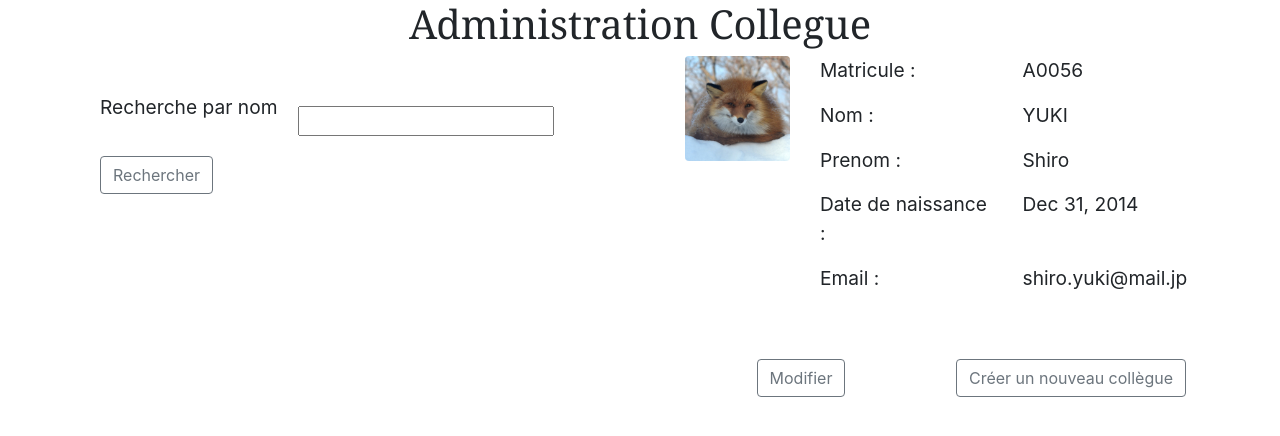
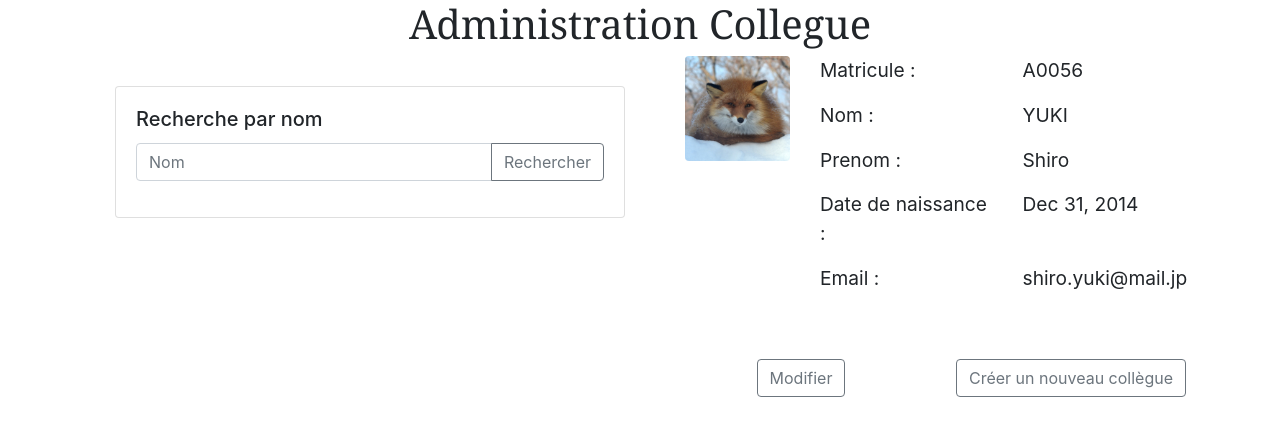
Before and after one commit to Gaelleb22/collegues-front, an Angular app: page / in a window 1280 px wide. Shown: the top 436 px of the page. Built offline with nearby package versions, Linux system fonts and the light colour scheme.

Commit message:
TP collegue 3 - partie 2

```diff
--- a/src/app/recherche-par-nom/recherche-par-nom.component.html
+++ b/src/app/recherche-par-nom/recherche-par-nom.component.html
@@ -1,11 +1,18 @@
-<div class="row" style="align-items: center;">
-  <label for="recherche" style="font-size: larger; margin-right: 20px;">Recherche par nom</label>
-  <input type="text" id="recherche" name="recherche" style="margin-right: 20px; margin-top: 20px;">
-  <button class="btn btn-outline-secondary mr-2" (click)="rechercher()" style="margin-top: 20px;">Rechercher</button>
+<div class="card">
+  <div class="card-body">
+    <h5 class="card-title">Recherche par nom</h5>
+    <div class="input-group mb-3">
+      <input type="text" class="form-control" placeholder="Nom" aria-label="Nom" aria-describedby="button-addon2">
+      <div class="input-group-append">
+        <button class="btn btn-outline-secondary" type="button" id="button-addon2" (click)="rechercher()">Rechercher</button>
+      </div>
+    </div>
 
+
+    <div *ngIf="recherche" class="row" style="margin-top: 20px;">
+      <ul>
+        <li *ngFor="let obj of matriculesMock" style="text-decoration: none; list-style-type: cjk-ideographic;">{{obj.matricule}}</li>
+      </ul>
+    </div>
+  </div>
 </div>
-<div *ngIf="recherche" class="row" style="margin-top: 20px;">
-    <ul>
-      <li *ngFor="let obj of matriculesMock" style="text-decoration: none; list-style-type: cjk-ideographic;">{{obj.matricule}}</li>
-    </ul>
-  </div>
```
